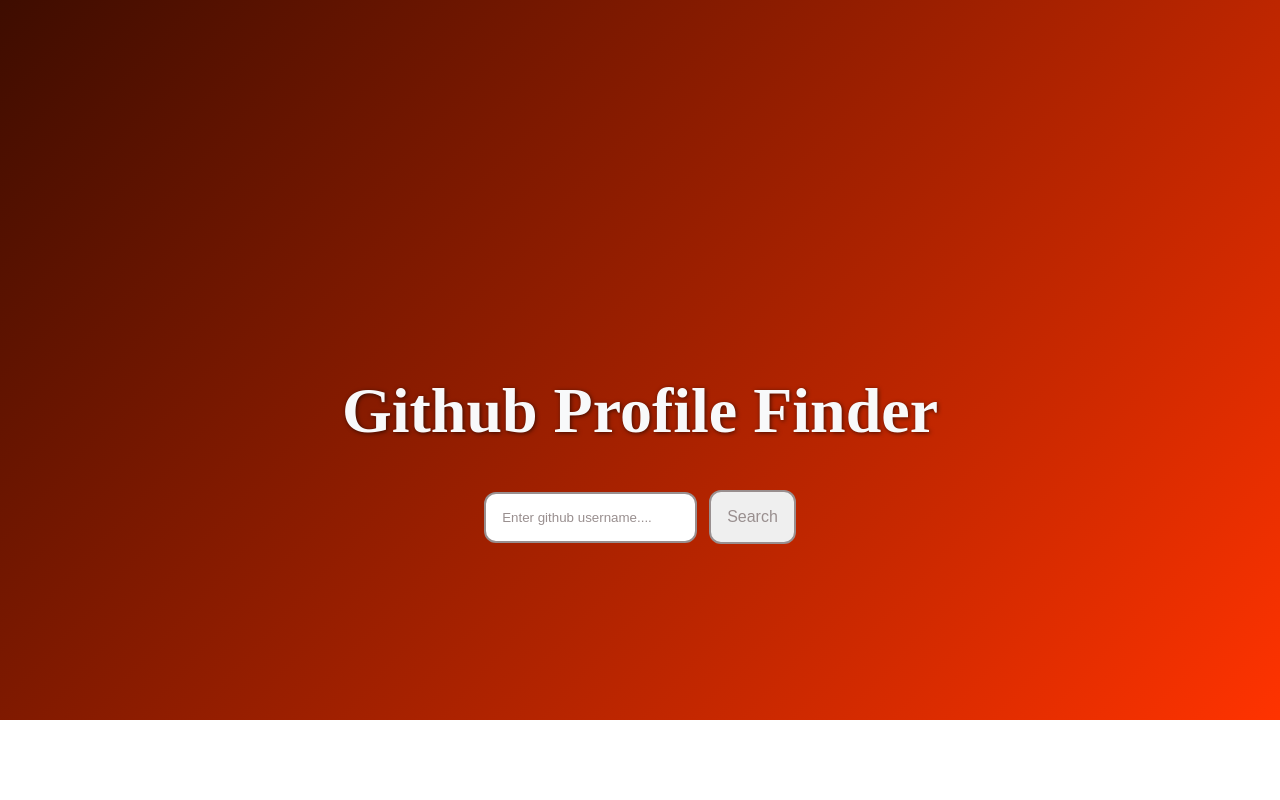
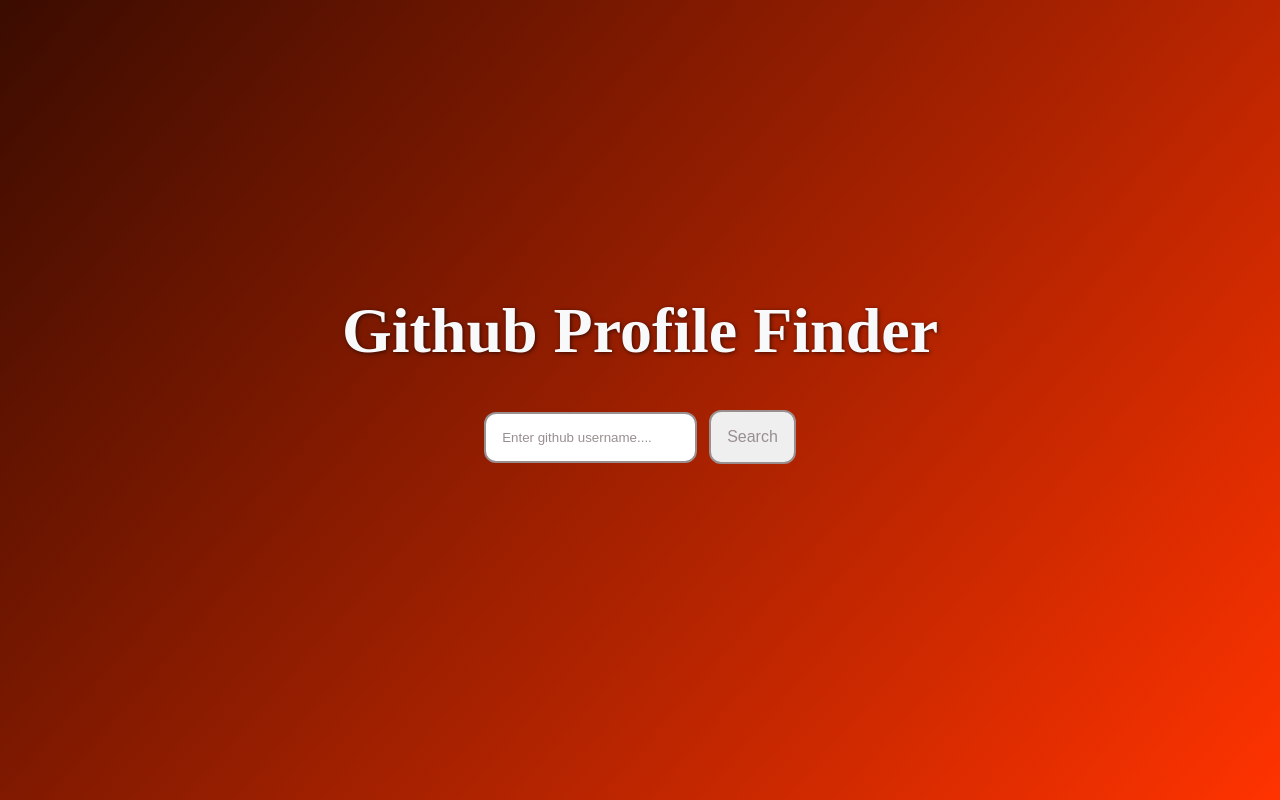
Before and after one commit to abds059/GITHUB-PROFILE-FINDER, a plain HTML site: page index.html in a window 1280 px wide. Shown: the part 675-1475 px from the top of the page. Before the commit the page ends 1395 px from the top, so only its background shows below. Drawn offline with Linux system fonts and the light colour scheme.

Commit message:
Updated style.css

```diff
--- a/style.css
+++ b/style.css
@@ -74,8 +74,8 @@ a{
 #search {
     max-width: 100%;
     max-height: 100%;
-    margin-top: 30vh;
-    margin-bottom: 20vh;
+    margin-top: 20vh;
+    margin-bottom: 40vh;
 }
 
 .main{
```
